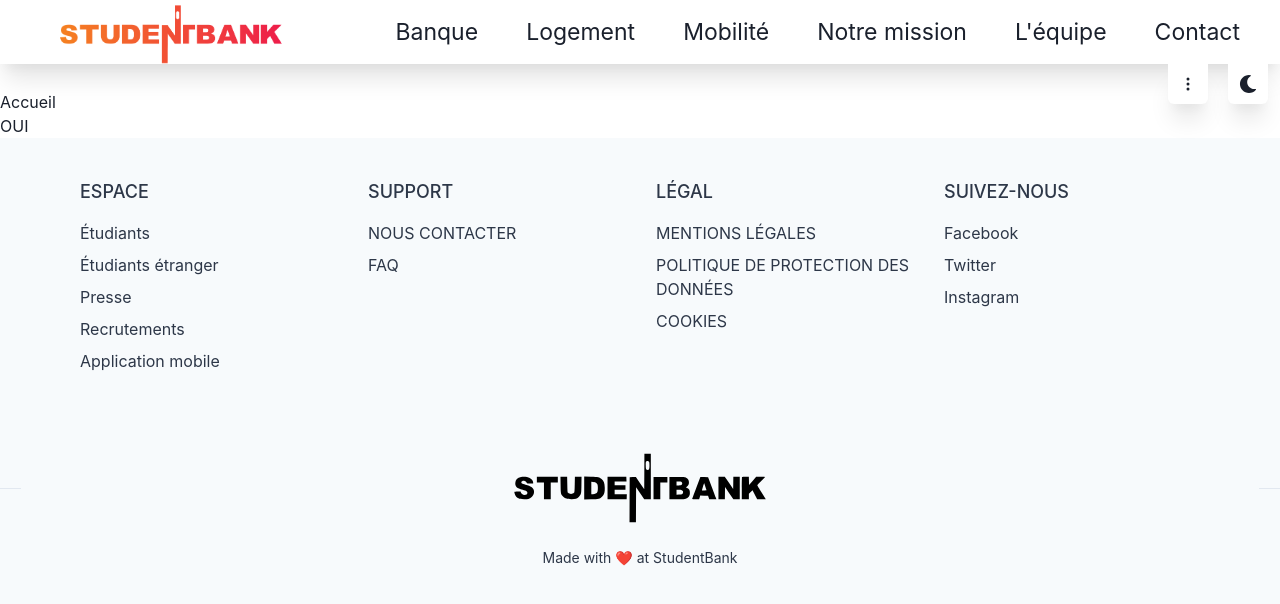
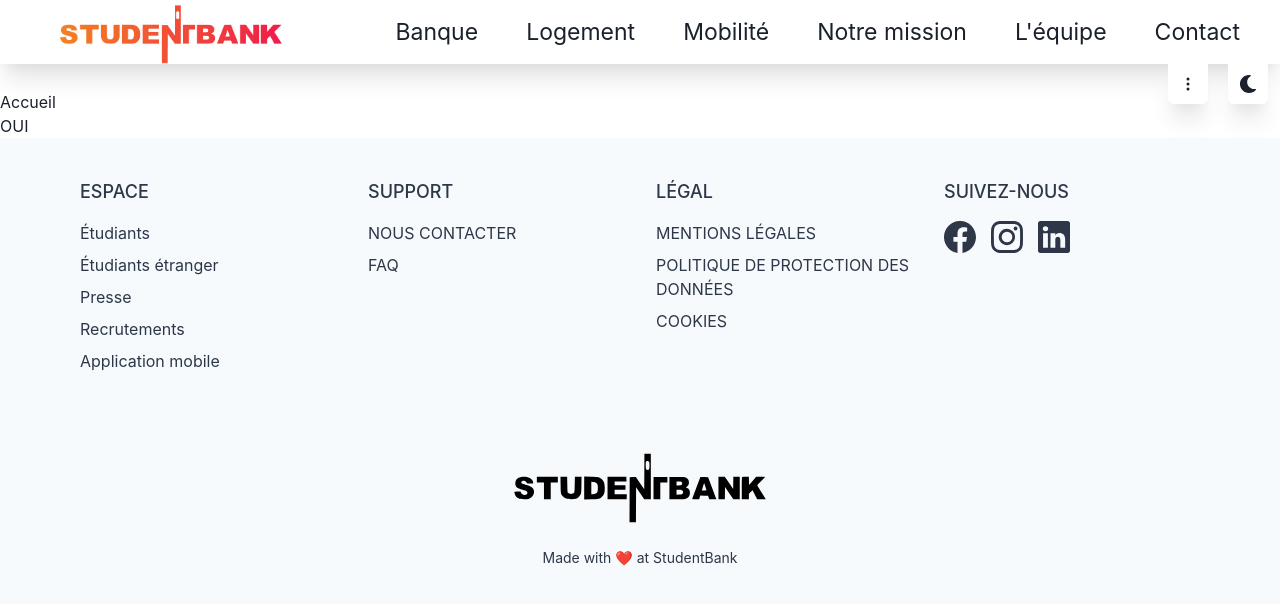
Before and after one commit to zakich4n/StudentBank-website, a React (Create React App) app: page / in a window 1280 px wide. Shown: the top 604 px of the page. Built offline with nearby package versions, Linux system fonts and the light colour scheme.

Commit message:
minor change on footer

```diff
--- a/src/component/Footer.js
+++ b/src/component/Footer.js
@@ -6,10 +6,16 @@
     Stack,
     Text,
     Flex,
-    Tag,
+    Icon,
     useColorModeValue,
+    HStack
   } from '@chakra-ui/react';
-  import { ReactNode } from 'react';
+  import {
+    BsFacebook,
+    BsInstagram,
+    BsLinkedin
+  } from 'react-icons/bs'
+
 
   const Logo = (props) => {
     return (
@@ -80,7 +86,10 @@
     return (
       <Box
         bg={useColorModeValue('gray.50', 'gray.900')}
-        color={useColorModeValue('gray.700', 'gray.200')}>
+        color={useColorModeValue('gray.700', 'gray.200')}
+        pos='static'
+        width='100%'
+        bottom='0'>
         <Container as={Stack} maxW={'6xl'} py={10}>
           <SimpleGrid columns={{ base: 1, sm: 2, md: 4 }} spacing={8}>
             <Stack align={'flex-start'}>
@@ -104,9 +113,20 @@
             </Stack>
             <Stack align={'flex-start'}>
               <ListHeader>SUIVEZ-NOUS</ListHeader>
-              <Link href={'#'}>Facebook</Link>
-              <Link href={'#'}>Twitter</Link>
+              {/* <Link href={'#'}>Facebook</Link>
               <Link href={'#'}>Instagram</Link>
+              <Link href={'#'}>LinkedIn</Link> */}
+              <HStack spacing='15px' >
+                <Link>
+                    <Icon as={BsFacebook}  boxSize={8}/>
+                </Link>
+                <Link>
+                    <Icon as={BsInstagram}  boxSize={8}/>
+                </Link>
+                <Link>
+                    <Icon as={BsLinkedin}  boxSize={8}/>
+                </Link>
+              </HStack>
             </Stack>
           </SimpleGrid>
         </Container>
@@ -115,15 +135,11 @@
             align={'center'}
             _before={{
               content: '""',
-              borderBottom: '1px solid',
-              borderColor: useColorModeValue('gray.200', 'gray.700'),
               flexGrow: 1,
               mr: 8,
             }}
             _after={{
               content: '""',
-              borderBottom: '1px solid',
-              borderColor: useColorModeValue('gray.200', 'gray.700'),
               flexGrow: 1,
               ml: 8,
             }}>
```
